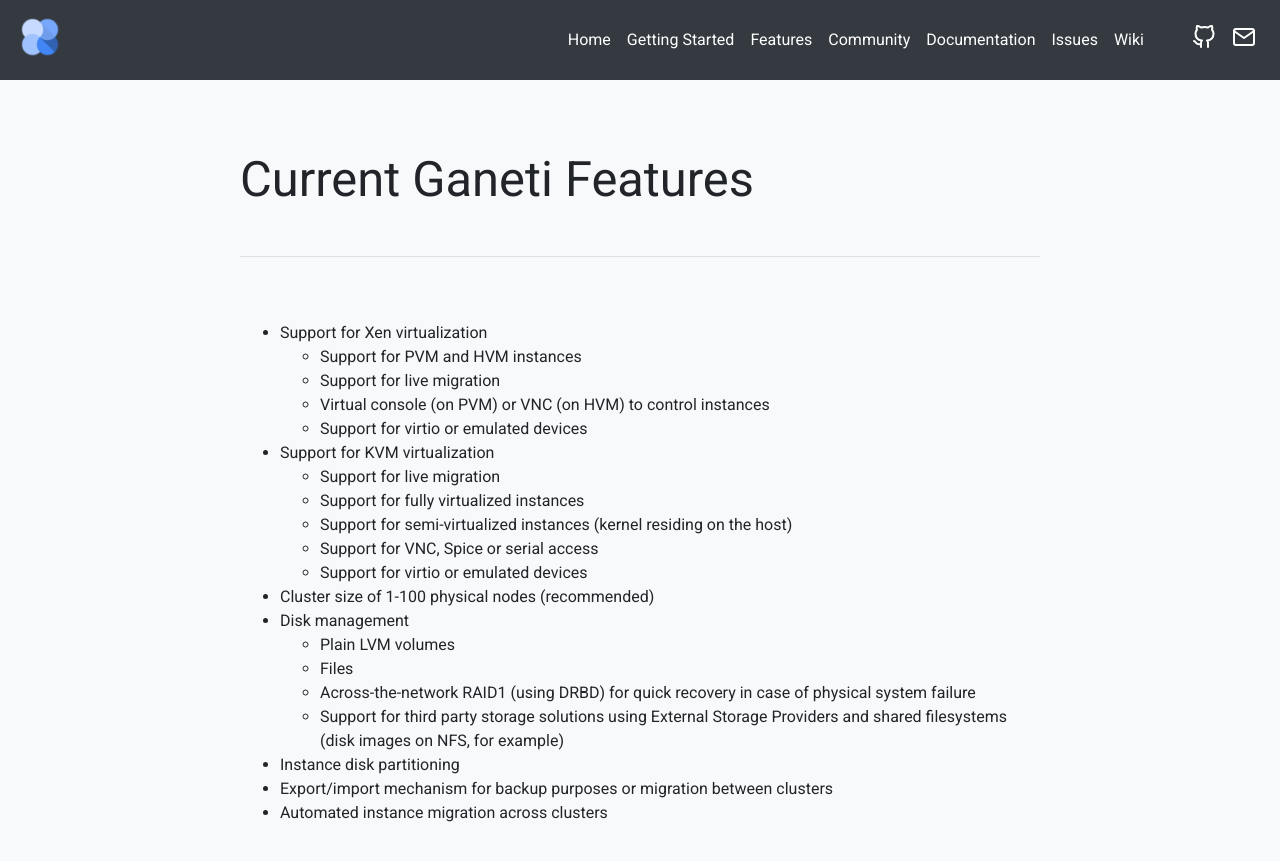
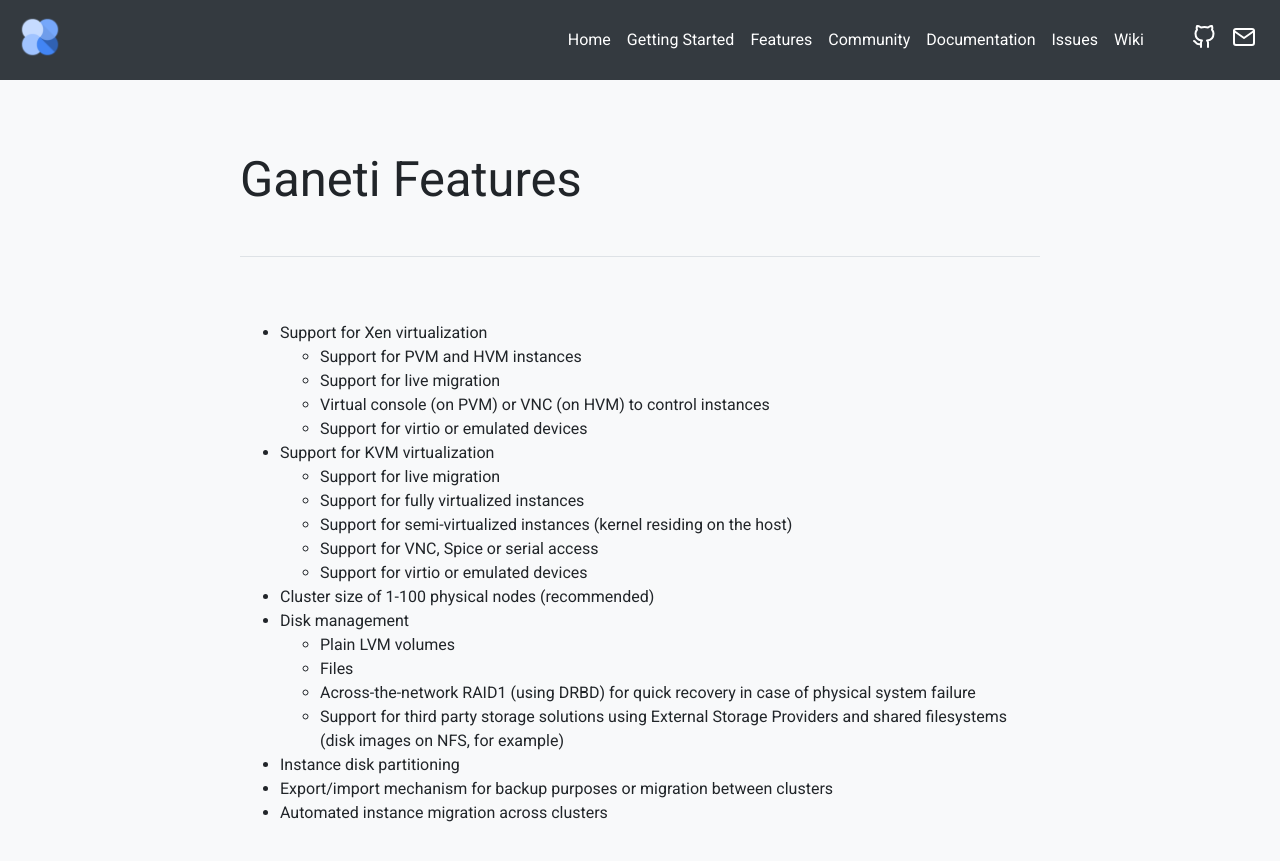
Before and after one commit to ganeti/ganeti.org, a Jekyll site: the page built from features.html, in a window 1280 px wide and 985 px high. Shown: the top 861 px of the window. Built offline with Jekyll 4.4.1, drawn with Linux system fonts in a browser that asks for light colours.

Commit message:
shorten headline

```diff
--- a/features.html
+++ b/features.html
@@ -4,7 +4,7 @@ title: Ganeti - Features
 ---
 <article>
   <header>
-    <h1>Current Ganeti Features</h1>
+    <h1>Ganeti Features</h1>
   </header>
   <section>
     <ul>
```
